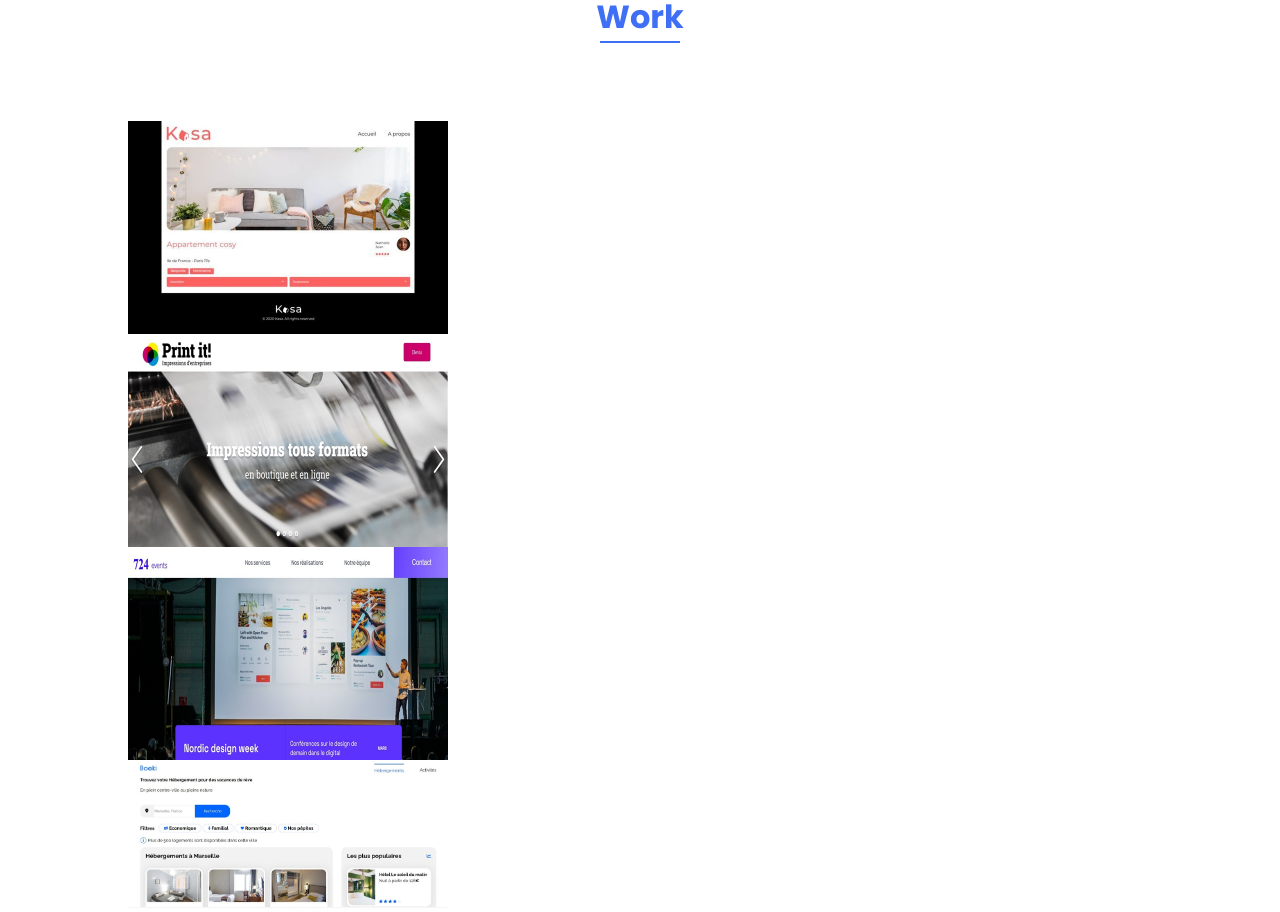
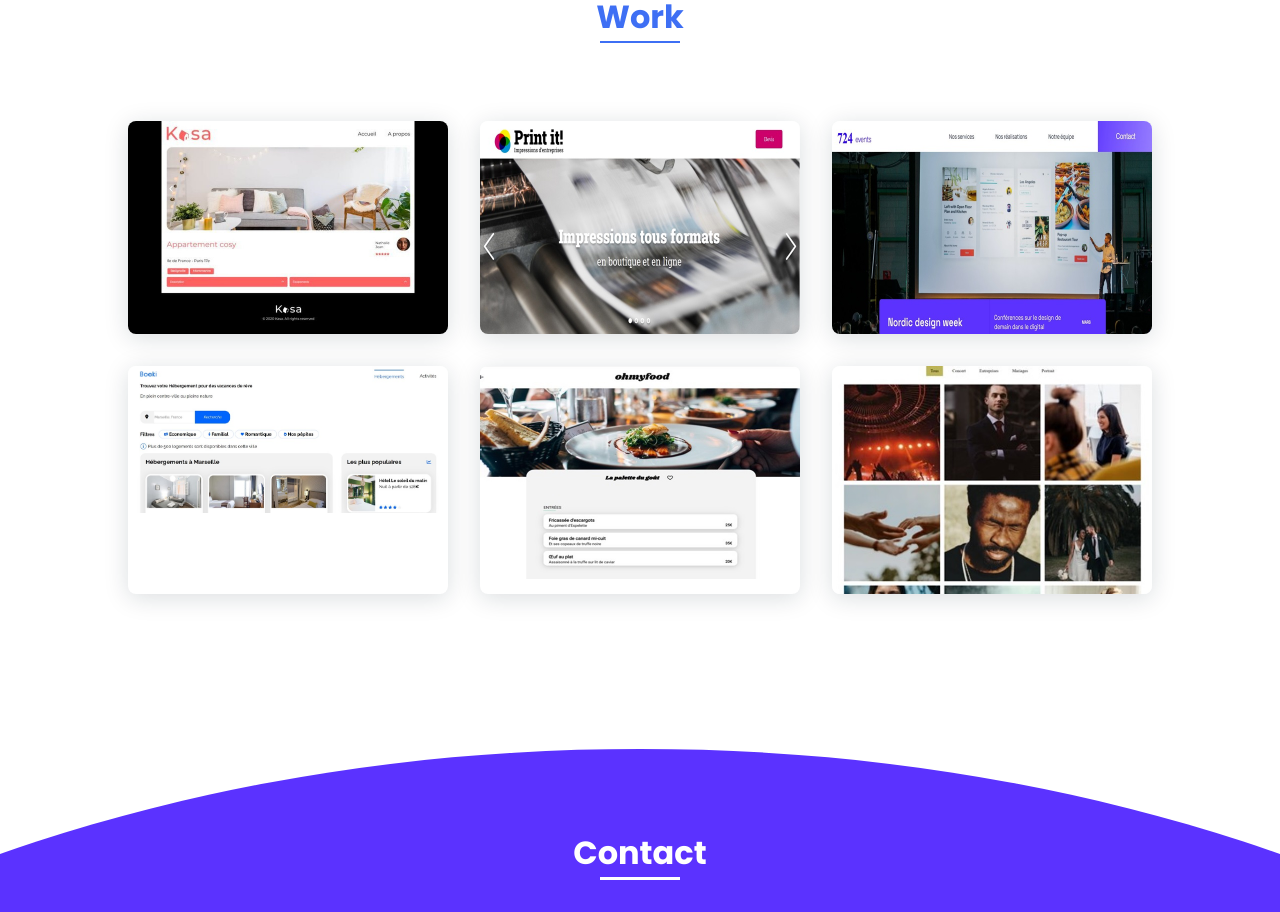
Before and after one commit to amoungui/porfolio, a React (Create React App) app: page / in a window 1280 px wide. Shown: the part 1880-2792 px from the top of the page. Built offline with nearby package versions, Linux system fonts and the light colour scheme.

Commit message:
move div container to the EventList component

```diff
--- a/src/containers/Events/Event.jsx
+++ b/src/containers/Events/Event.jsx
@@ -24,7 +24,6 @@ const EventList = () => {
         "loading"
       ) : (
         <>
-          <div id="events" className="ListContainer">
           {filteredEvents.map((event) => (
             <Modal key={event.id} Content={<ModalEvent event={event} />}>
               {({ setIsOpened }) => (
@@ -37,7 +36,6 @@ const EventList = () => {
               )}
             </Modal>
           ))}
-          </div>
           <div className="Pagination">
             {[...Array(Math.ceil((data?.events.length || 0) / PER_PAGE))].map((_, n) => (
               // eslint-disable-next-line react/no-array-index-key
```
Lines whose indentation alone changed are shown as unchanged.
